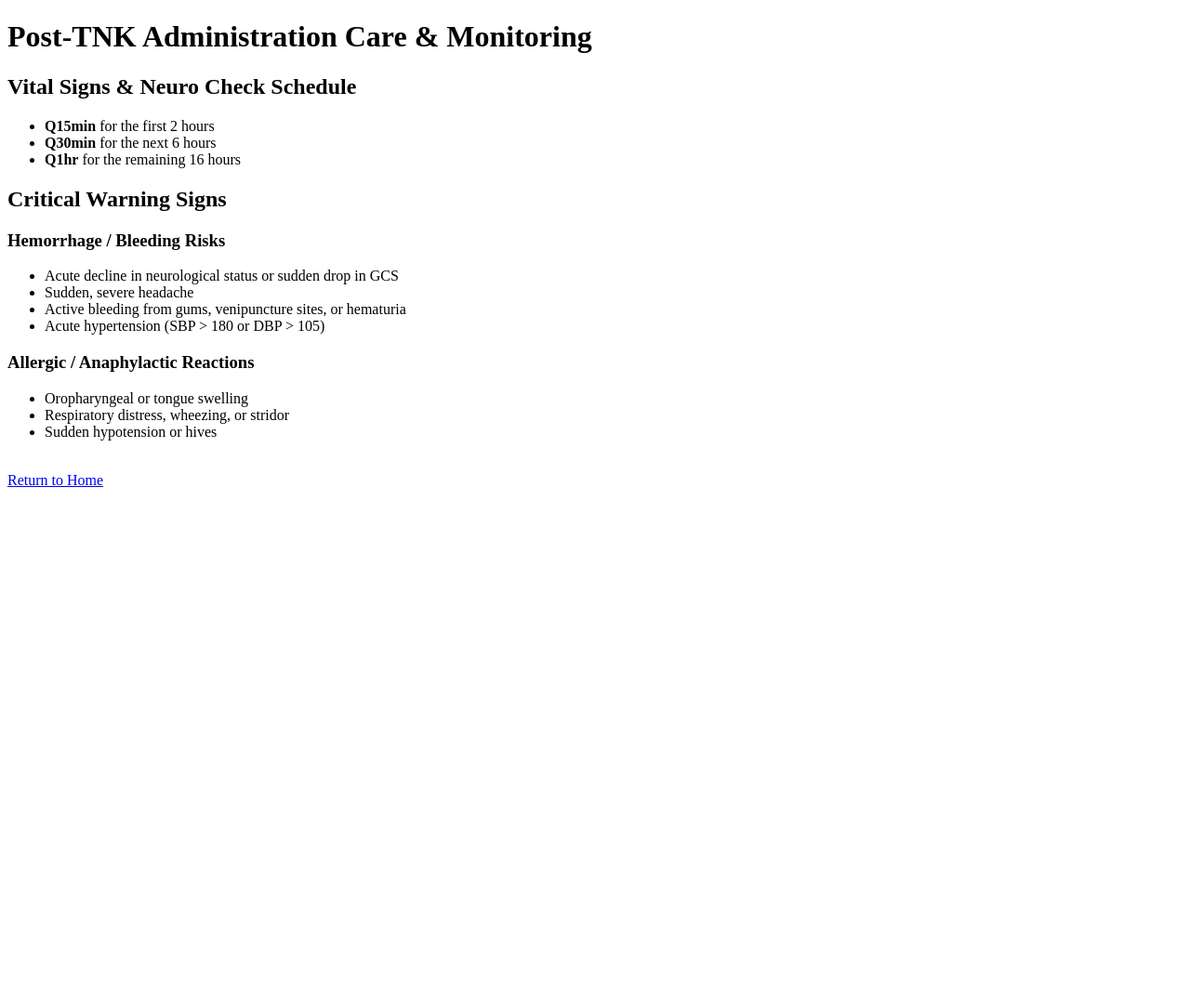
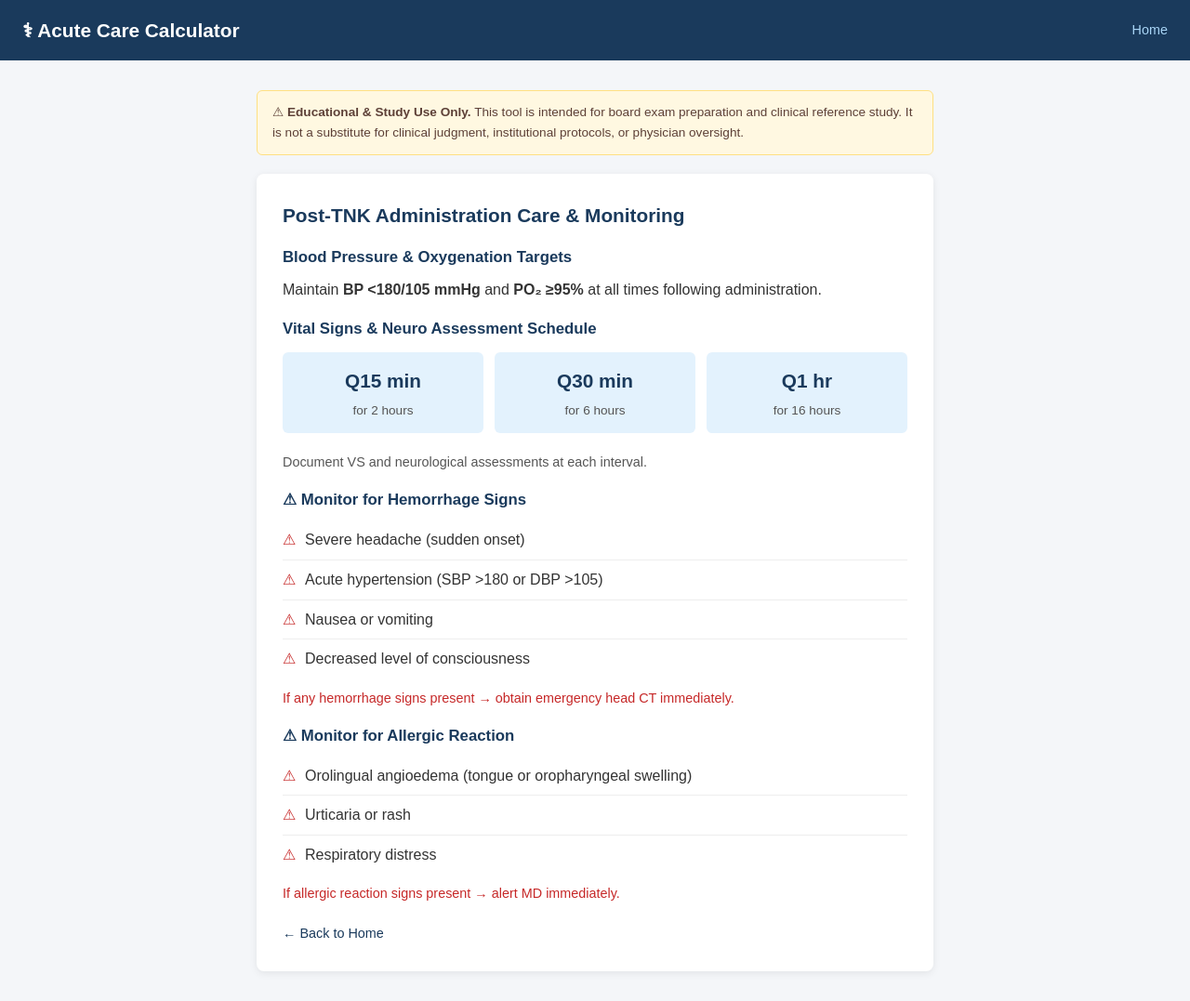
Before and after one commit to vlohana103/acute_care_calc, a Flask app: page /post-tnk-care in a window 1280 px wide. Shown: the whole page at 93% size. Before the commit the page ends 524 px from the top, so only its background shows below. Run offline with Flask 3, Linux system fonts and the light colour scheme.

Commit message:
updated html files

```diff
--- a/templates/post_tnk.html
+++ b/templates/post_tnk.html
@@ -1,36 +1,48 @@
-<!DOCTYPE html>
-<html lang="en">
-<head>
-    <title>Post-TNK Care Reference</title>
-</head>
-<body>
-    <h1>Post-TNK Administration Care & Monitoring</h1>
+{% extends "base.html" %}
 
-    <h2>Vital Signs & Neuro Check Schedule</h2>
-    <ul>
-        <li><strong>Q15min</strong> for the first 2 hours</li>
-        <li><strong>Q30min</strong> for the next 6 hours</li>
-        <li><strong>Q1hr</strong> for the remaining 16 hours</li>
+{% block title %}Post-TNK Care Reference{% endblock %}
+
+{% block content %}
+<div class="card">
+    <h2>Post-TNK Administration Care & Monitoring</h2>
+
+    <h3>Blood Pressure & Oxygenation Targets</h3>
+    <p>Maintain <strong>BP &lt;180/105 mmHg</strong> and <strong>PO₂ ≥95%</strong> at all times following administration.</p>
+
+    <h3>Vital Signs & Neuro Assessment Schedule</h3>
+    <div class="monitoring-schedule">
+        <div class="schedule-item">
+            <div class="time">Q15 min</div>
+            <div class="duration">for 2 hours</div>
+        </div>
+        <div class="schedule-item">
+            <div class="time">Q30 min</div>
+            <div class="duration">for 6 hours</div>
+        </div>
+        <div class="schedule-item">
+            <div class="time">Q1 hr</div>
+            <div class="duration">for 16 hours</div>
+        </div>
+    </div>
+    <p style="color:#555; font-size:0.9rem;">Document VS and neurological assessments at each interval.</p>
+
+    <h3>⚠ Monitor for Hemorrhage Signs</h3>
+    <ul class="warning-list">
+        <li>Severe headache (sudden onset)</li>
+        <li>Acute hypertension (SBP &gt;180 or DBP &gt;105)</li>
+        <li>Nausea or vomiting</li>
+        <li>Decreased level of consciousness</li>
     </ul>
+    <p style="margin-top:10px; font-size:0.9rem; color:#c62828;">If any hemorrhage signs present → obtain emergency head CT immediately.</p>
 
-    <h2>Critical Warning Signs</h2>
+    <h3>⚠ Monitor for Allergic Reaction</h3>
+    <ul class="warning-list">
+        <li>Orolingual angioedema (tongue or oropharyngeal swelling)</li>
+        <li>Urticaria or rash</li>
+        <li>Respiratory distress</li>
+    </ul>
+    <p style="margin-top:10px; font-size:0.9rem; color:#c62828;">If allergic reaction signs present → alert MD immediately.</p>
 
-    <h3>Hemorrhage / Bleeding Risks</h3>
-    <ul>
-        <li>Acute decline in neurological status or sudden drop in GCS</li>
-        <li>Sudden, severe headache</li>
-        <li>Active bleeding from gums, venipuncture sites, or hematuria</li>
-        <li>Acute hypertension (SBP > 180 or DBP > 105)</li>
-    </ul>
-
-    <h3>Allergic / Anaphylactic Reactions</h3>
-    <ul>
-        <li>Oropharyngeal or tongue swelling</li>
-        <li>Respiratory distress, wheezing, or stridor</li>
-        <li>Sudden hypotension or hives</li>
-    </ul>
-
-    <br>
-    <a href="/">Return to Home</a>
-</body>
-</html>
+    <a href="/" class="back-link">← Back to Home</a>
+</div>
+{% endblock %}
```
Also changed, not shown: templates/index.html (+32 -19 lines), templates/pre_tnk.html (+56 -16 lines), templates/tnk_calculator.html (+28 -28 lines), templates/stroke_imaging.html (line endings or trailing spaces).
